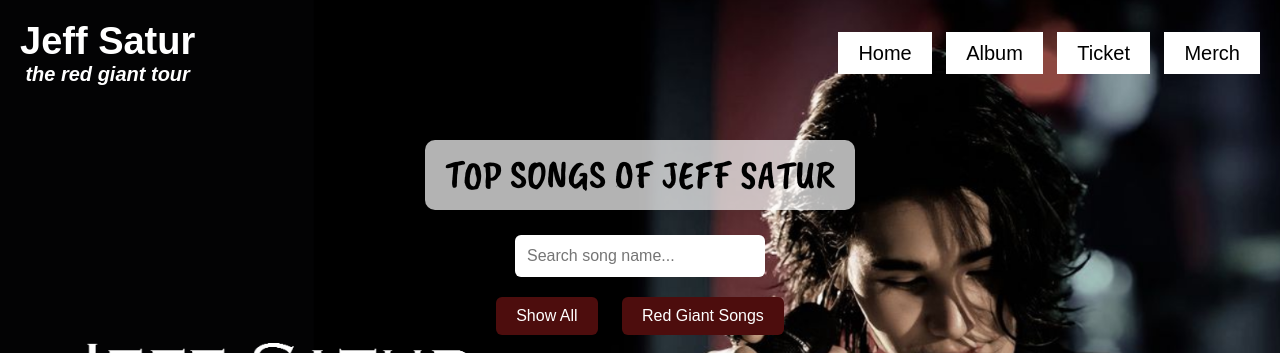
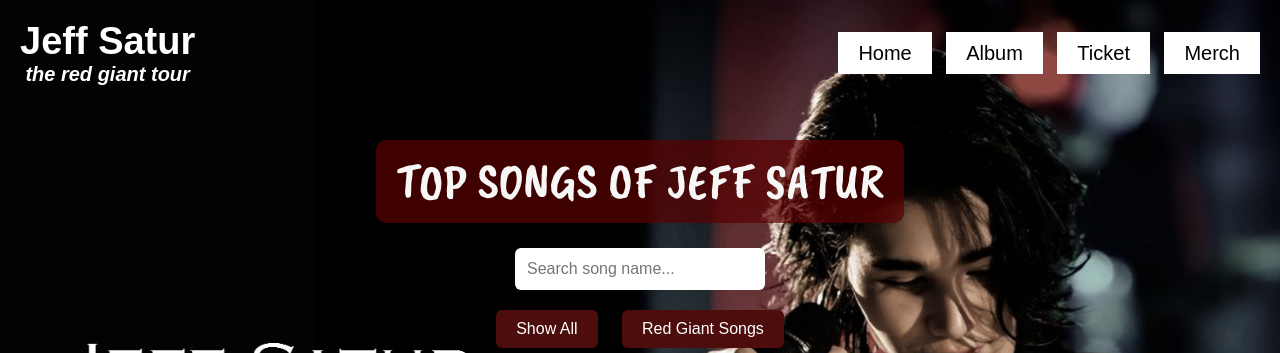
Before and after one commit to sarahhlim/asg1-ID, a plain HTML site: page album.html in a window 1280 px wide. Shown: the top 353 px of the page. Drawn offline with nearby package versions, Linux system fonts and the light colour scheme; a web font is replaced by a local one.

Commit message:
touch ups

```diff
--- a/album.css
+++ b/album.css
@@ -83,12 +83,11 @@ body {
 /* TITLE BOX */
 .title-box {
   font-family: 'Caveat Brush', cursive;
-  font-size: 40px;
+  font-size: 50px;
   padding: 10px 20px;
   margin-bottom: 25px;
-
-  background: rgba(255,255,255,0.7);
-  color: black;
+  background: rgba(90, 0, 0, 0.7);
+  color: rgb(247, 247, 247);
   border-radius: 10px;
 }
 
```
Also changed, not shown: script.js (deleted, +0 -14 lines).
